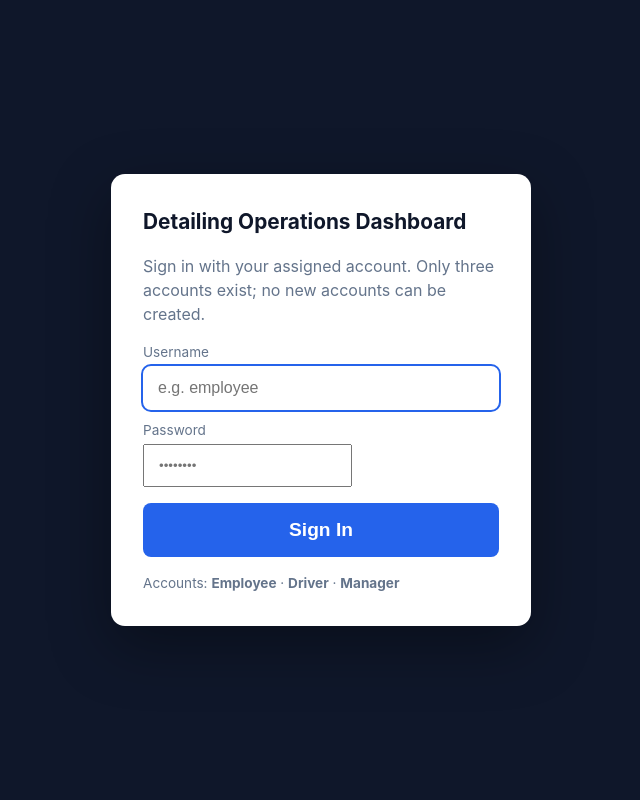
After one commit to kenclarkz/Bus-List, a Flask app: page /login in a window 1280 px wide. The commit adds this page. Shown: the whole page, without its empty margins (319-959 px from the left). Run offline with Flask 3, Linux system fonts and the light colour scheme; data that the repository does not hold is empty.

Commit message:
Added login with 3 fixed accounts & role screens (Employee/Driver/Manager).
Co-authored-by: kenclarkz <kenclarkz@users.noreply.github.com>

```diff
--- a/app/app.py
+++ b/app/app.py
@@ -9,6 +9,21 @@ from flask import Flask, render_template, request, redirect, url_for, flash, \
 from .models import db, Vehicle, Employee, ScheduleEntry, Replacement, Note, \
     DailySchedule, PrepReportImport
 from .services import settings, vehicles, schedule as sched_svc
+
+# The only three accounts. Passwords are the lowercase role name. No accounts
+# can be created through the app.
+ROLE_ACCOUNTS = {
+    "employee": {"display": "Employee", "password": "employee"},
+    "driver": {"display": "Driver", "password": "driver"},
+    "manager": {"display": "Manager", "password": "manager"},
+}
+
+
+def role_home(role):
+    """Default landing page for a signed-in role."""
+    if role == "driver":
+        return url_for("driver_dashboard")
+    return url_for("dashboard")
 
 
 def create_app(test_config=None):
@@ -262,19 +277,53 @@ def register_routes(app):
 
     @app.context_processor
     def inject_globals():
+        user = session.get("user")
         return {
             "today": date.today,
             "checklist": settings.get_checklist(),
             "app_name": "Detailing Operations Dashboard",
-            "current_role": session.get("role", "employee"),
+            "current_role": user if user in ROLE_ACCOUNTS else "employee",
+            "current_user": ROLE_ACCOUNTS.get(user, {}).get(
+                "display") if user else None,
         }
 
-    @app.route("/set-role", methods=["POST"])
-    def set_role():
-        role = request.form.get("role")
-        if role in ("manager", "employee"):
-            session["role"] = role
-        return redirect(request.referrer or url_for("dashboard"))
+    @app.before_request
+    def require_login():
+        """Every page except login/logout requires a signed-in account."""
+        if request.endpoint in ("static", "login", "logout"):
+            return None
+        user = session.get("user")
+        if not user or user not in ROLE_ACCOUNTS:
+            session.clear()
+            return redirect(url_for("login"))
+        # Drivers only see the finished-vehicles screen.
+        if user == "driver" and request.endpoint != "driver_dashboard":
+            return redirect(url_for("driver_dashboard"))
+        return None
+
+    @app.route("/login", methods=["GET", "POST"])
+    def login():
+        if session.get("user") in ROLE_ACCOUNTS:
+            return redirect(role_home(session.get("user")))
+        if request.method == "POST":
+            username = (request.form.get("username") or "").strip().lower()
+            password = request.form.get("password") or ""
+            account = ROLE_ACCOUNTS.get(username)
+            if account and password == account["password"]:
+                session.clear()
+                session["user"] = username
+                session["username"] = account["display"]
+                flash(f"Welcome, {account['display']}", "success")
+                return redirect(role_home(username))
+            flash("Invalid username or password", "error")
+            return redirect(url_for("login"))
+        return render_template("login.html")
+
+    @app.route("/logout", methods=["POST"])
+    def logout():
+        session.clear()
+        flash("You have been logged out", "success")
+        return redirect(url_for("login"))
 
     @app.route("/set-current-vehicle", methods=["POST"])
     def set_current_vehicle():
@@ -378,6 +427,31 @@ def register_routes(app):
             imported_dates=imported_dates,
             active_employees=active_employees,
         )
+
+    @app.route("/driver")
+    def driver_dashboard():
+        """Driver screen: a read-only list of today's finished vehicles."""
+        loc = vehicles.default_location()
+        sched = sched_svc.get_or_create_schedule(d=date.today(), location=loc)
+        rows = []
+        for entry in sorted(sched.entries, key=_prep_time_sort_key):
+            if entry.status != "completed":
+                continue
+            done, total, pct = sched_svc.entry_progress(entry)
+            workers = sorted({t.employee.initials for t in entry.tasks
+                              if t.completed and t.employee})
+            finished_at = max((t.completed_at for t in entry.tasks
+                               if t.completed_at), default=None)
+            rows.append({
+                "entry": entry,
+                "vehicle": entry.vehicle,
+                "done": done,
+                "total": total,
+                "pct": pct,
+                "workers": workers,
+                "finished_at": finished_at,
+            })
+        return render_template("driver.html", rows=rows, total=len(rows))
 
     @app.route("/vehicles")
     def vehicle_list():
@@ -504,7 +578,7 @@ def register_routes(app):
 
     @app.route("/task/<int:entry_id>/<path:task_name>", methods=["POST"])
     def task_toggle(entry_id, task_name):
-        if session.get("role", "employee") != "employee":
+        if session.get("user") != "employee":
             return jsonify(ok=False, error="Manager view is read-only"), 403
         checked = request.form.get("checked") == "true"
         emp = request.form.get("employee_id") or None
@@ -516,7 +590,7 @@ def register_routes(app):
 
     @app.route("/entry/<int:entry_id>/skip", methods=["POST"])
     def entry_skip(entry_id):
-        if session.get("role", "employee") != "employee":
+        if session.get("user") != "employee":
             flash("Manager view is read-only", "error")
             return redirect(url_for("dashboard"))
         entry = ScheduleEntry.query.get_or_404(entry_id)
@@ -529,7 +603,7 @@ def register_routes(app):
 
     @app.route("/entry/<int:entry_id>/unskip", methods=["POST"])
     def entry_unskip(entry_id):
-        if session.get("role", "employee") != "employee":
+        if session.get("user") != "employee":
             flash("Manager view is read-only", "error")
             return redirect(url_for("dashboard"))
         entry = ScheduleEntry.query.get_or_404(entry_id)
--- a/app/static/css/style.css
+++ b/app/static/css/style.css
@@ -50,8 +50,6 @@ a { color: var(--primary); text-decoration: none; }
 .brand { display: flex; align-items: center; gap: 10px; font-weight: 700; min-width: 0; }
 .brand-name { font-size: 1rem; overflow: hidden; text-overflow: ellipsis; white-space: nowrap; min-width: 0; }
 
-.role-group { display: flex; gap: 0; }
-.role-group form { margin: 0; padding: 0; }
 .role-btn {
   background: #334155;
   color: #94a3b8;
@@ -64,11 +62,20 @@ a { color: var(--primary); text-decoration: none; }
   letter-spacing: .03em;
   white-space: nowrap;
 }
-.role-group form:first-child .role-btn { border-radius: 6px 0 0 6px; }
-.role-group form:last-child .role-btn { border-radius: 0 6px 6px 0; border-left: none; }
 .role-btn:hover { background: #475569; color: #e2e8f0; }
 .role-btn.active { background: var(--success); color: #fff; border-color: var(--success); }
-.role-btn.active + .role-btn, .role-group form:first-child .role-btn.active { border-left-color: var(--success); }
+.role-btn.no-click { cursor: default; background: var(--success); color: #fff; border-color: var(--success); }
+
+.logout-form { margin: 0; padding: 0; }
+.logout-form .btn { background: #334155; color: #cbd5e1; }
+.logout-form .btn:hover { background: var(--danger); color: #fff; }
+
+/* login */
+.login-body { background: #0f172a; display: flex; align-items: center; justify-content: center; min-height: 100vh; padding: 16px; }
+.login-card { background: #fff; border-radius: 14px; box-shadow: 0 20px 60px rgba(0,0,0,.35); padding: 32px; max-width: 420px; width: 100%; }
+.login-card h1 { font-size: 1.3rem; }
+.login-card input[type=text], .login-card input[type=password] { padding: 12px 14px; }
+@media (max-width: 480px) { .login-card { padding: 20px; } }
 
 .nav { display: flex; gap: 4px; flex-wrap: wrap; }
 .nav a {
--- a/app/templates/dashboard.html
+++ b/app/templates/dashboard.html
@@ -15,8 +15,9 @@
 
 {% if current_role == 'manager' %}
 <div class="flash flash-info">
-  <strong>Manager view (read-only).</strong> You can see what's been done and the
-  final report at end of day, but you cannot check vehicles. Switch to Employee to do work.
+  <strong>Manager view (read-only).</strong> You can see what's currently being
+  done and what's already done, but you cannot check off vehicles. Cleaning is
+  done by the Employee account.
 </div>
 {% endif %}
 
--- /dev/null
+++ b/app/templates/login.html
@@ -0,0 +1,37 @@
+<!DOCTYPE html>
+<html lang="en">
+<head>
+  <meta charset="UTF-8">
+  <meta name="viewport" content="width=device-width, initial-scale=1.0">
+  <title>Login — {{ app_name }}</title>
+  <link rel="stylesheet" href="{{ url_for('static', filename='css/style.css') }}">
+</head>
+<body class="login-body">
+  <div class="login-card">
+    <h1 style="margin-top:0">Detailing Operations Dashboard</h1>
+    <p class="muted" style="margin-top:0">Sign in with your assigned account. Only three accounts exist; no new accounts can be created.</p>
+
+    {% with messages = get_flashed_messages(with_categories=true) %}
+      {% if messages %}
+        {% for category, message in messages %}
+          <div class="flash flash-{{ category }}">{{ message }}</div>
+        {% endfor %}
+      {% endif %}
+    {% endwith %}
+
+    <form method="post" action="{{ url_for('login') }}">
+      <label for="username">Username</label>
+      <input type="text" id="username" name="username" placeholder="e.g. employee"
+             required autocomplete="username" autofocus>
+      <label for="password">Password</label>
+      <input type="password" id="password" name="password" placeholder="••••••••"
+             required autocomplete="current-password">
+      <button type="submit" class="btn big" style="margin-top:16px">Sign In</button>
+    </form>
+
+    <p class="muted small" style="margin-top:16px;margin-bottom:0">
+      Accounts: <strong>Employee</strong> · <strong>Driver</strong> · <strong>Manager</strong>
+    </p>
+  </div>
+</body>
+</html>
```
Also changed, not shown: app/templates/base.html (+14 -10 lines), app/templates/driver.html (added, +41 -0 lines), tests/test_app.py (+104 -1 lines).
